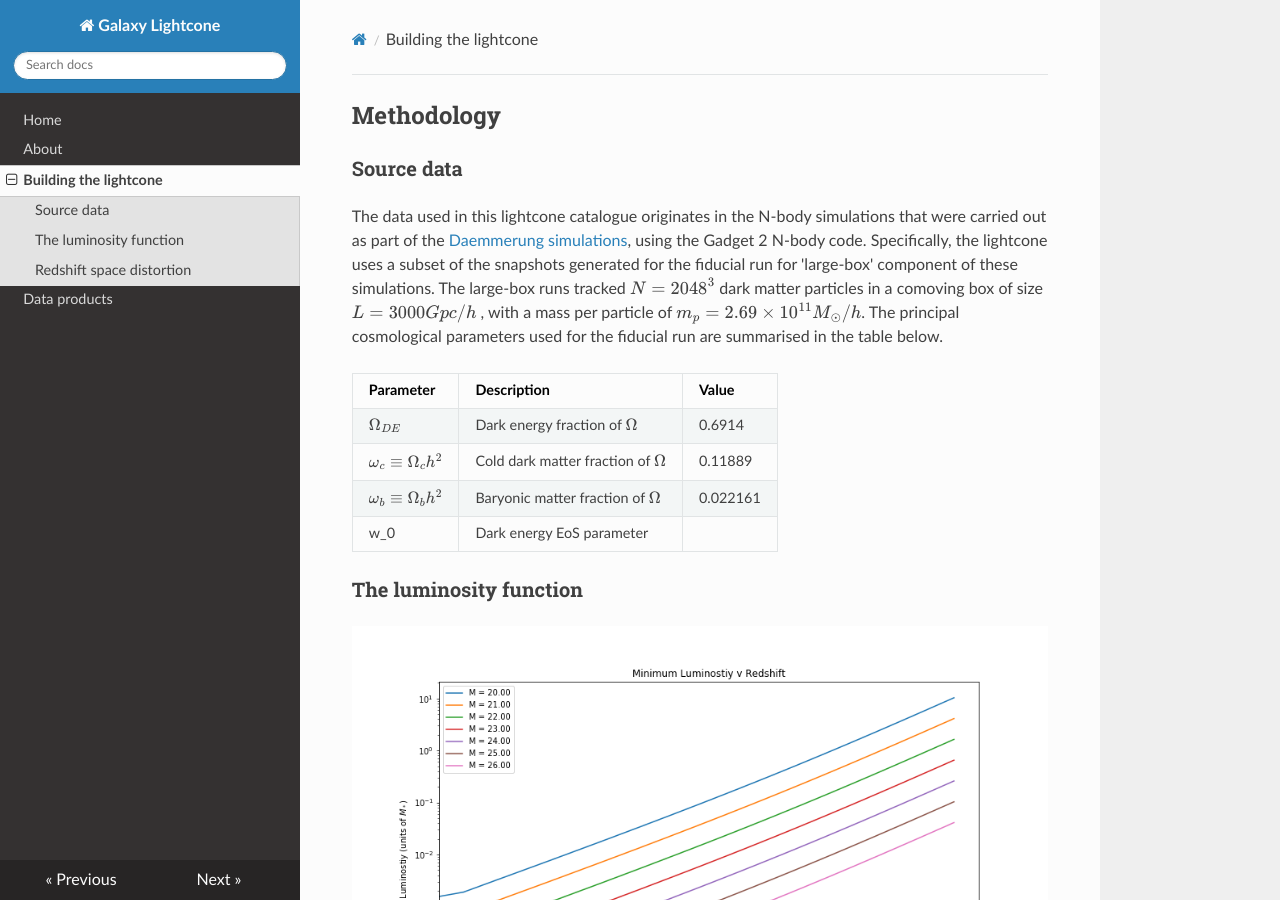
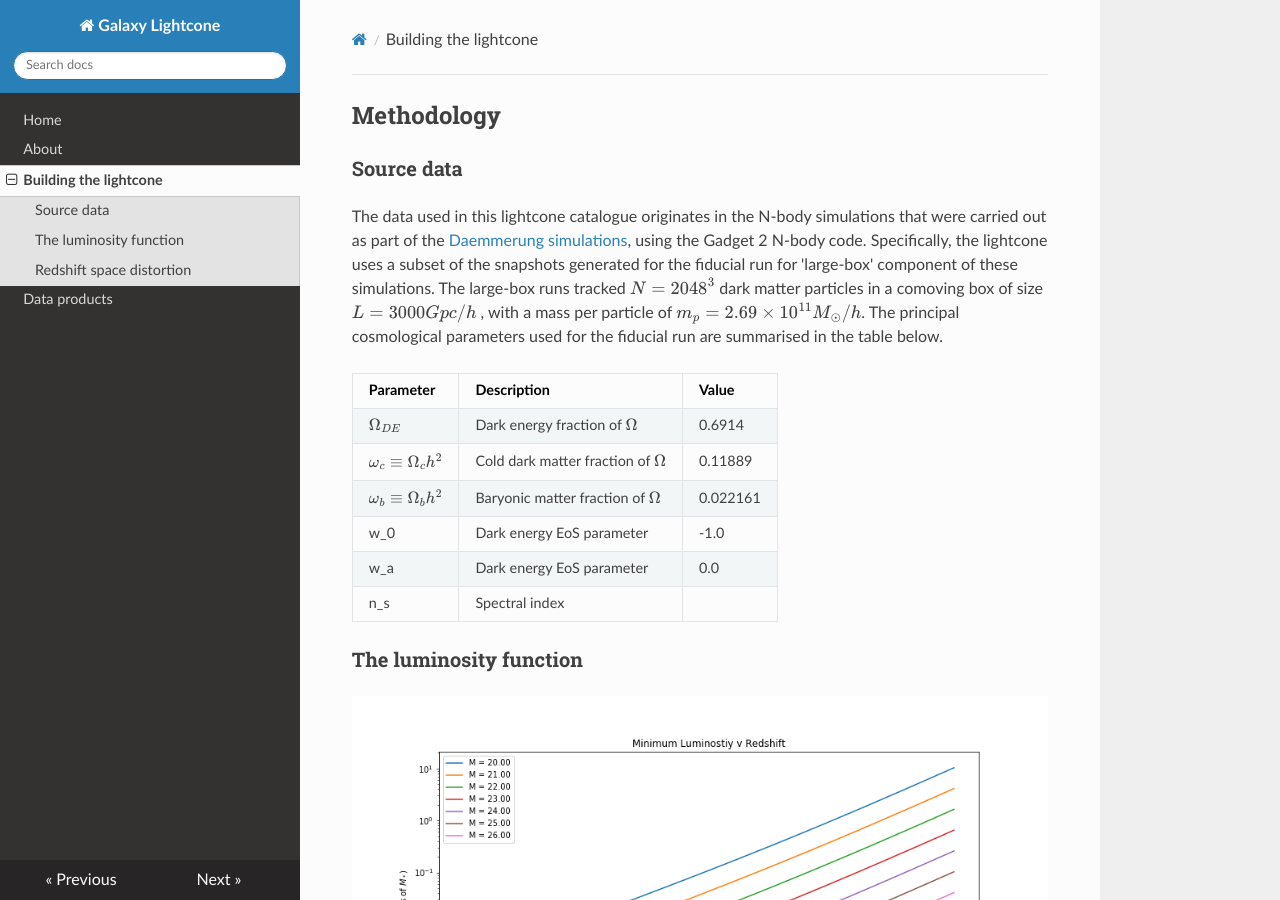
Before and after one commit to rajbooth/Lightcone, an MkDocs documentation site: the page built from docs/building_lightcone.md, in a window 1280 px wide and 900 px high. Built offline with MkDocs 1.6.1, drawn with Linux system fonts in a browser that asks for light colours; nearby versions of some CDN libraries; formulas are drawn with MathJax 3.

Commit message:
docs/building_lightcone.md updated from https://stackedit.io/

```diff
--- a/docs/building_lightcone.md
+++ b/docs/building_lightcone.md
@@ -9,7 +9,9 @@ The principal cosmological parameters used for the fiducial run are summarised i
 | $\Omega_{DE}$ | Dark energy fraction of $\Omega$ | 0.6914 |
 |$\omega_c \equiv \Omega_c h^2$	 | Cold dark matter fraction of $\Omega$  | 0.11889 |
 |$\omega_b\equiv \Omega_b h^2$  | Baryonic matter fraction of $\Omega$ |0.022161 |
-| w_0 | Dark energy EoS parameter |
+| w_0 | Dark energy EoS parameter | -1.0 |
+| w_a | Dark energy EoS parameter | 0.0 |
+| n_s | Spectral index
 
 ### <a name="luminosity"></a>The luminosity function
 ![Minimum luminosity](https://github.com/rajbooth/Lightcone/raw/master/images/Min_Lum_Redshift.png)
```
Also changed, not shown: other parts of docs/building_lightcone.md (+1 -1 lines).
